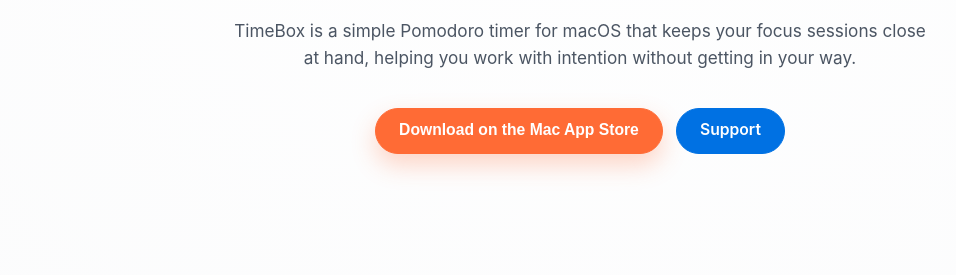
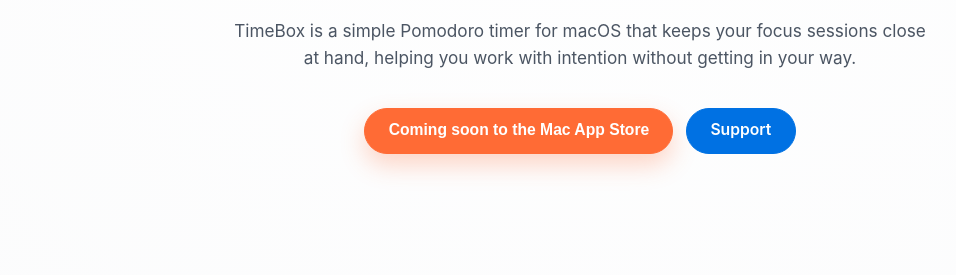
Before and after one commit to TotalFluxDev/totalfluxdev.github.io, a plain HTML site: page timebox/index.html in a window 1280 px wide. Shown: the part 330-605 px from the top of the page, without its empty margins (60-1016 px from the left). Drawn offline with Linux system fonts and the light colour scheme.

Commit message:
For now change Download to Coming Soon

```diff
--- a/timebox/index.html
+++ b/timebox/index.html
@@ -47,7 +47,7 @@
               </p>
               <div class="timebox-cta-row">
                 <button type="button" class="button-primary timebox-button timebox-button--primary">
-                  Download on the Mac App Store
+                  Coming soon to the Mac App Store
                 </button>
                 <a class="timebox-button timebox-button--secondary" href="support/index.html">
                   Support
@@ -195,7 +195,7 @@
                 to breathe.
               </p>
               <button type="button" class="button-primary timebox-button timebox-button--primary">
-                Download on the Mac App Store
+                Coming soon to the Mac App Store
               </button>
             </div>
           </div>
```
